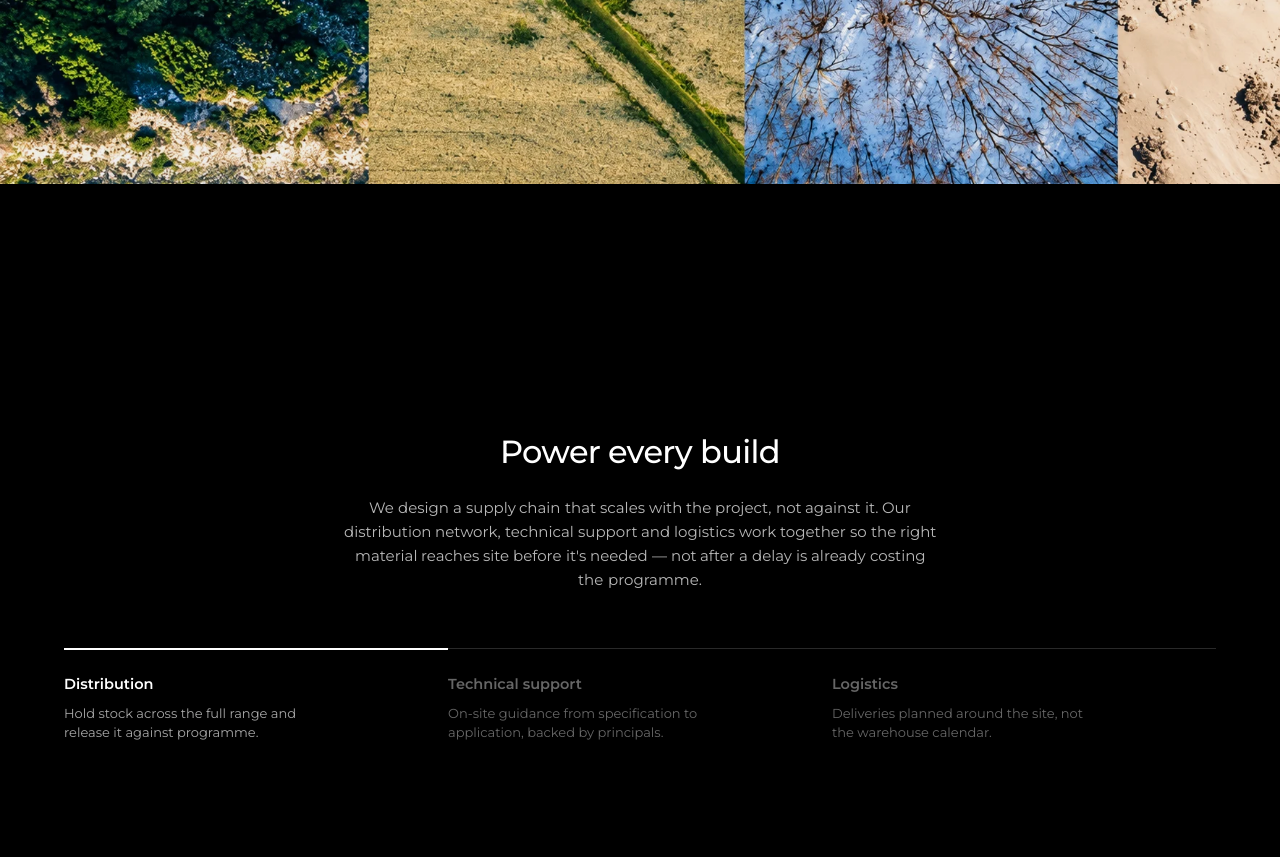
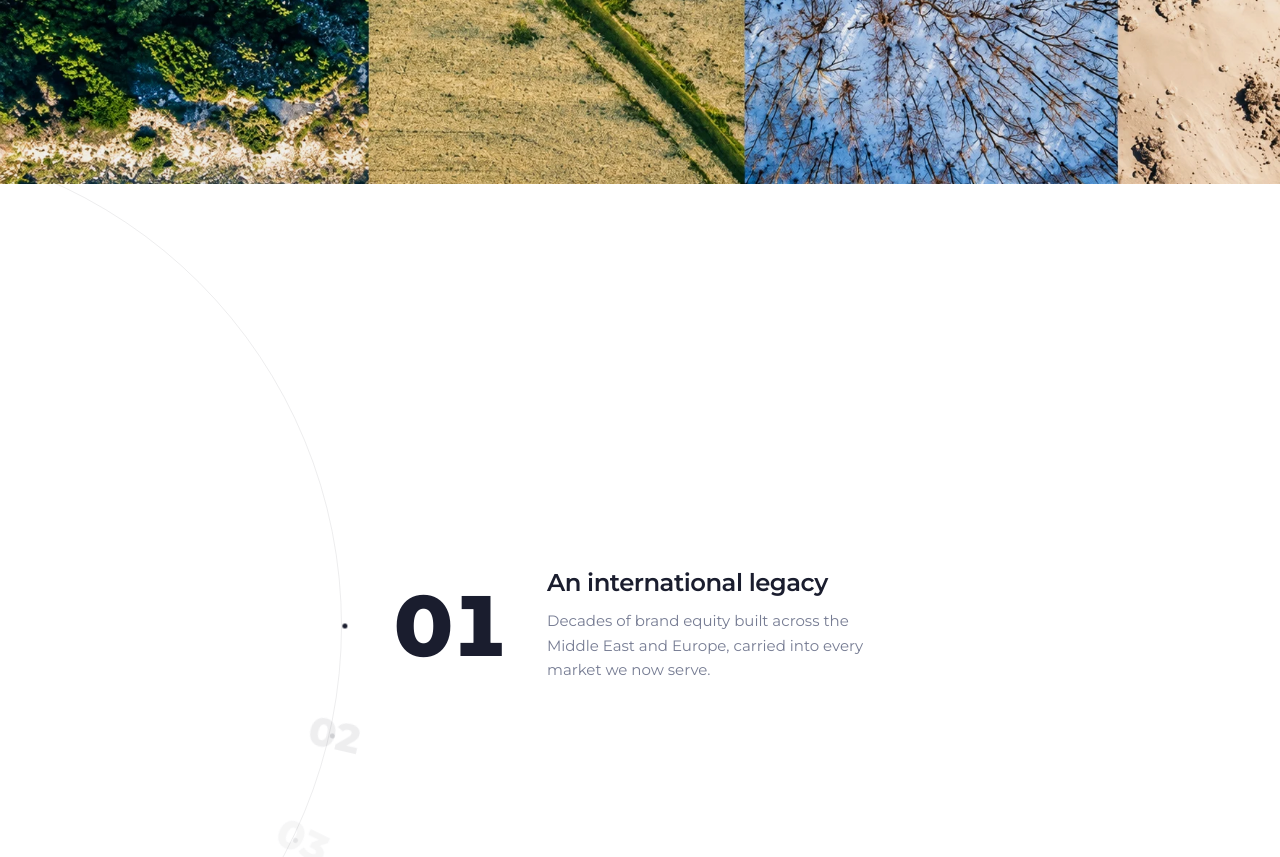
Before and after one commit to Rendersarc2026/Catenate, a Next.js app: page /about in a window 1280 px wide. Shown: the part 1340-2197 px from the top of the page. Built offline with nearby package versions, Linux system fonts and the light colour scheme.

Commit message:
refactor: add StrengthsSection to AboutPage and remove from Home for improved content organization

```diff
--- a/src/app/about/page.tsx
+++ b/src/app/about/page.tsx
@@ -7,6 +7,7 @@ import { AboutNetworkTeam } from "@/components/site/about/about-network-team";
 import { AboutPowerBuild } from "@/components/site/about/about-power-build";
 import { SiteFooter } from "@/components/site/site-footer";
 import { SiteHeader } from "@/components/site/site-header";
+import { StrengthsSection } from "@/components/site/strengths-section";
 
 export const metadata: Metadata = {
   title: "About Us — Catenate",
@@ -22,6 +23,7 @@ export default function AboutPage() {
       <main id="content" className="bg-black">
         <AboutHero />
         <AboutGlobalChain />
+        <StrengthsSection />
         <AboutPowerBuild />
         <AboutFeature />
         <AboutNetworkTeam />
--- a/src/app/page.tsx
+++ b/src/app/page.tsx
@@ -1,7 +1,6 @@
 import { AuthorisedDistributors } from "@/components/site/authorised-distributors";
 import { ContactSection } from "@/components/site/contact-section";
 import {
-  StrengthsSection,
   TechnicalSupport,
   TrustedBySection,
   WhyCatenate,
@@ -28,7 +27,6 @@ export default function Home() {
         <GlobalPresence />
         <IndustriesSection />
         <WhyCatenate />
-        <StrengthsSection />
         <TrustedBySection />
         <TechnicalSupport />
         <SolutionsFinderTeaser />
```
